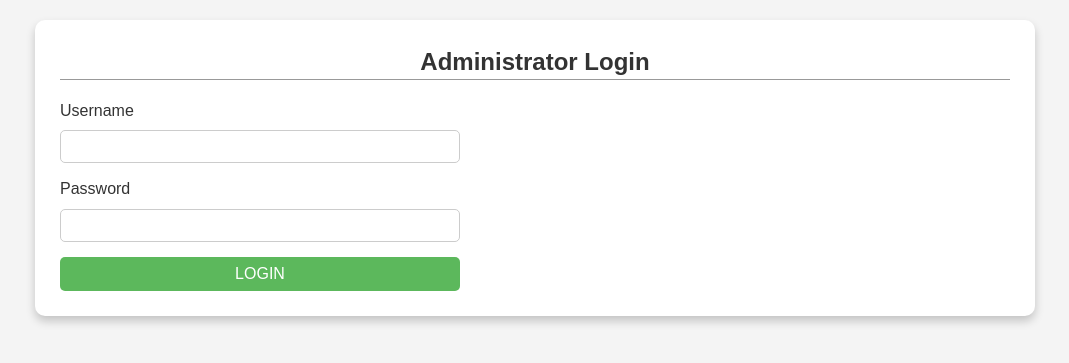
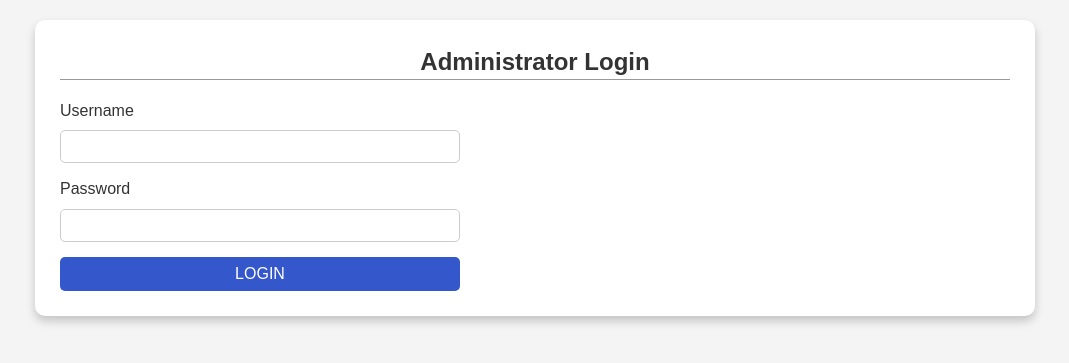
Before and after one commit to gerardl/software-engineering-final, a Flask app: page /admin in a window 1280 px wide. Shown: the part 54-417 px from the top of the page, without its empty margins (105-1174 px from the left). Run offline with Flask 3, Linux system fonts and the light colour scheme.

Commit message:
try out blue buttons

```diff
--- a/static/style.css
+++ b/static/style.css
@@ -97,7 +97,7 @@ button {
     max-width: 400px;
     padding: 8px;
     border: none;
-    background-color: #5cb85c;
+    background-color: #3457cb;
     color: #fff;
     border-radius: 5px;
     font-size: 16px;
@@ -106,7 +106,7 @@ button {
 }
 
 button:hover {
-    background-color: #449d44;
+    background-color: #2644a7;
 }
 
 .alert {
```
